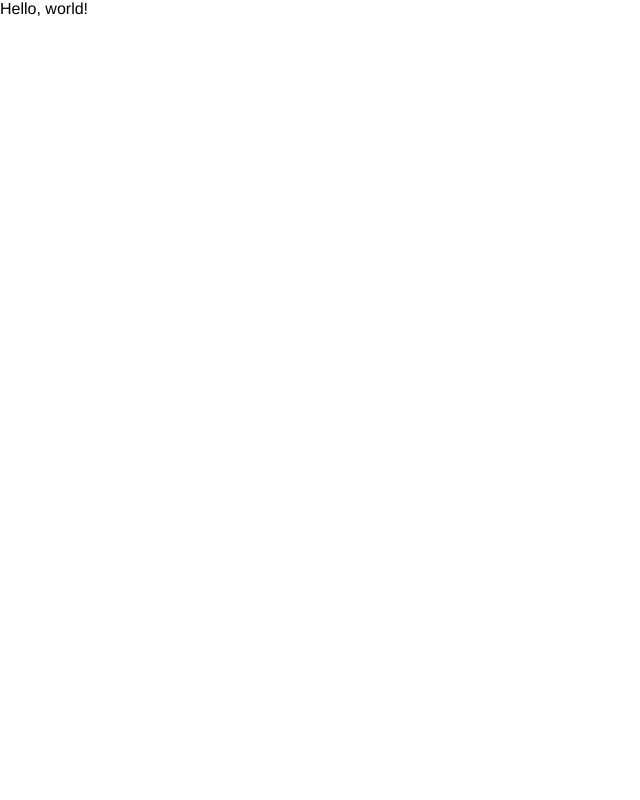
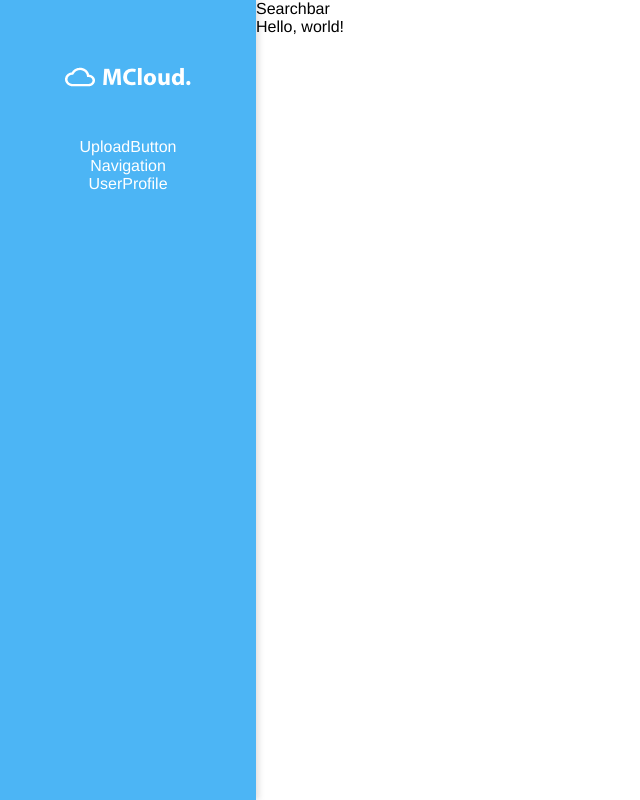
Before and after one commit to EasonChiang7178/f2e-cloud-storage, a Gatsby site: page / in a window 1280 px wide. Shown: the whole page, without its empty margins (0-640 px from the left). Built offline with nearby package versions, Linux system fonts and the light colour scheme; Gatsby itself is replaced by a stand-in of ours.

Commit message:
style the Sidebar

```diff
--- /dev/null
+++ b/src/constants/index.js
@@ -0,0 +1,3 @@
+export const COLOR = Object.freeze({
+  BLUE: "#4CB5F5"
+})
--- /dev/null
+++ b/src/layouts/Content/index.js
@@ -0,0 +1,12 @@
+import React from "react"
+import PropTypes from "prop-types"
+
+const ContentWrapper = ({ children }) => {
+  return <div>{children}</div>
+}
+
+ContentWrapper.propTypes = {
+  children: PropTypes.node.isRequired
+}
+
+export default ContentWrapper
--- /dev/null
+++ b/src/layouts/Searchbar/index.js
@@ -0,0 +1,8 @@
+import React from "react"
+import PropTypes from "prop-types"
+
+const Searchbar = () => {
+  return <div>Searchbar</div>
+}
+
+export default Searchbar
--- /dev/null
+++ b/src/layouts/Sidebar/Logo.js
@@ -0,0 +1,37 @@
+import React from "react";
+import PropTypes from "prop-types";
+import { Link, useStaticQuery, graphql } from "gatsby";
+import Image from "gatsby-image"
+
+const Logo = ({ className, imageData }) => {
+  return (
+    <Link to="/" className={className}>
+      <Image fixed={imageData.logo.childImageSharp.fixed} />
+    </Link>
+  );
+};
+
+Logo.propTypes = {
+  className: PropTypes.string,
+  imageData: PropTypes.object.isRequired
+}
+
+
+const LogoContainer = ({ className }) => {
+  const data = useStaticQuery(graphql`
+    query {
+      logo: file(relativePath: { eq: "logo.png" }) {
+        childImageSharp {
+          fixed(width: 127, height: 30) {
+            ...GatsbyImageSharpFixed_withWebp
+          }
+        }
+      }
+    }
+  `)
+
+  return <Logo className={className} imageData={data} />
+}
+
+
+export default LogoContainer;
--- /dev/null
+++ b/src/layouts/Sidebar/Navigation/index.js
@@ -0,0 +1,8 @@
+import React from "react";
+import PropTypes from "prop-types";
+
+const Navigation = () => {
+  return <div>Navigation</div>;
+};
+
+export default Navigation;
--- /dev/null
+++ b/src/layouts/Sidebar/UploadButton/index.js
@@ -0,0 +1,8 @@
+import React from "react";
+import PropTypes from "prop-types";
+
+const UploadButton = () => {
+  return <div>UploadButton</div>;
+};
+
+export default UploadButton;
--- /dev/null
+++ b/src/layouts/Sidebar/UserProfile/index.js
@@ -0,0 +1,8 @@
+import React from "react";
+import PropTypes from "prop-types";
+
+const UserProfile = () => {
+  return <div>UserProfile</div>;
+};
+
+export default UserProfile;
--- /dev/null
+++ b/src/layouts/Sidebar/index.css.js
@@ -0,0 +1,30 @@
+import styled from "styled-components"
+
+import LogoRaw from "./Logo";
+import UploadButtonRaw from "./UploadButton";
+import NavigationRaw from "./Navigation";
+import UserProfileRaw from "./UserProfile";
+
+import { COLOR } from "../../constants";
+
+export const Wrapper = styled.aside`
+  padding: 62px 33px 56px;
+  width: 256px;
+  background: ${COLOR.BLUE};
+  box-shadow: 3px 0px 6px #66666633;
+  color: #FFFFFF;
+  box-sizing: border-box;
+  display: flex;
+  flex-direction: column;
+  align-items: center;
+`
+
+export const Logo = styled(LogoRaw)`
+  margin-bottom: 42px;
+`
+
+export const UploadButton = styled(UploadButtonRaw)``
+
+export const Navigation = styled(NavigationRaw)``
+
+export const UserProfile = styled(UserProfileRaw)``
--- /dev/null
+++ b/src/layouts/Sidebar/index.js
@@ -0,0 +1,23 @@
+import React from "react";
+import PropTypes from "prop-types";
+
+import { Wrapper, Logo, UploadButton, Navigation, UserProfile } from "./index.css"
+
+const Sidebar = ({ className }) => {
+
+  return (
+    <Wrapper className={className}>
+      <Logo />
+      <UploadButton />
+      <Navigation />
+
+      <UserProfile />
+    </Wrapper>
+  )
+};
+
+Sidebar.propTypes = {
+  className: PropTypes.string
+}
+
+export default Sidebar;
--- /dev/null
+++ b/src/layouts/index.css.js
@@ -0,0 +1,16 @@
+import styled from "styled-components"
+import SidebarRaw from "./Sidebar"
+
+export const PageContainer = styled.main`
+  display: flex;
+  height: 100vh;
+  min-height: 789px;
+`
+
+export const Sidebar = styled(SidebarRaw)`
+  flex: 0 0 auto;
+`
+
+export const ContentContainer = styled.div`
+  width: 100%;
+`
--- a/src/layouts/index.js
+++ b/src/layouts/index.js
@@ -3,10 +3,25 @@ import PropTypes from "prop-types";
 
 import GlobalStyles from "./GlobalStyles";
 
+import Content from "./Content";
+import Searchbar from "./Searchbar";
+import { PageContainer, Sidebar, ContentContainer } from "./index.css";
+
 const Layout = ({ children }) => (
   <>
     <GlobalStyles />
-    {children}
+
+    <PageContainer>
+      <Sidebar />
+
+      <ContentContainer>
+        <Searchbar />
+
+        <Content>
+          {children}
+        </Content>
+      </ContentContainer>
+    </PageContainer>
   </>
 );
 
```
Also changed, not shown: src/images/logo.png (added), src/layouts/Sidebar/Navigation/index.css.js (added), src/layouts/Sidebar/UploadButton/index.css.js (added), src/layouts/Sidebar/UserProfile/index.css.js (added).
